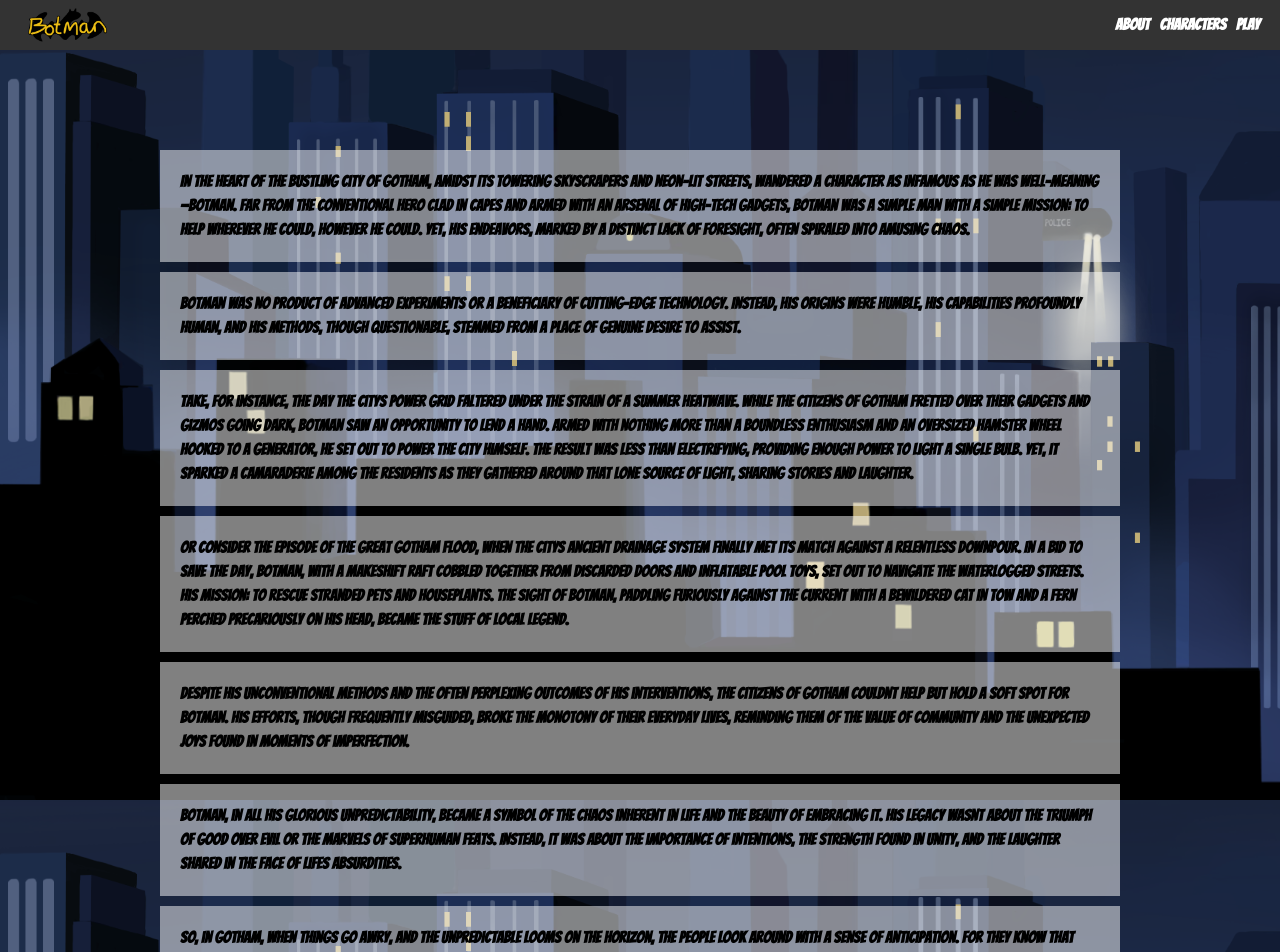
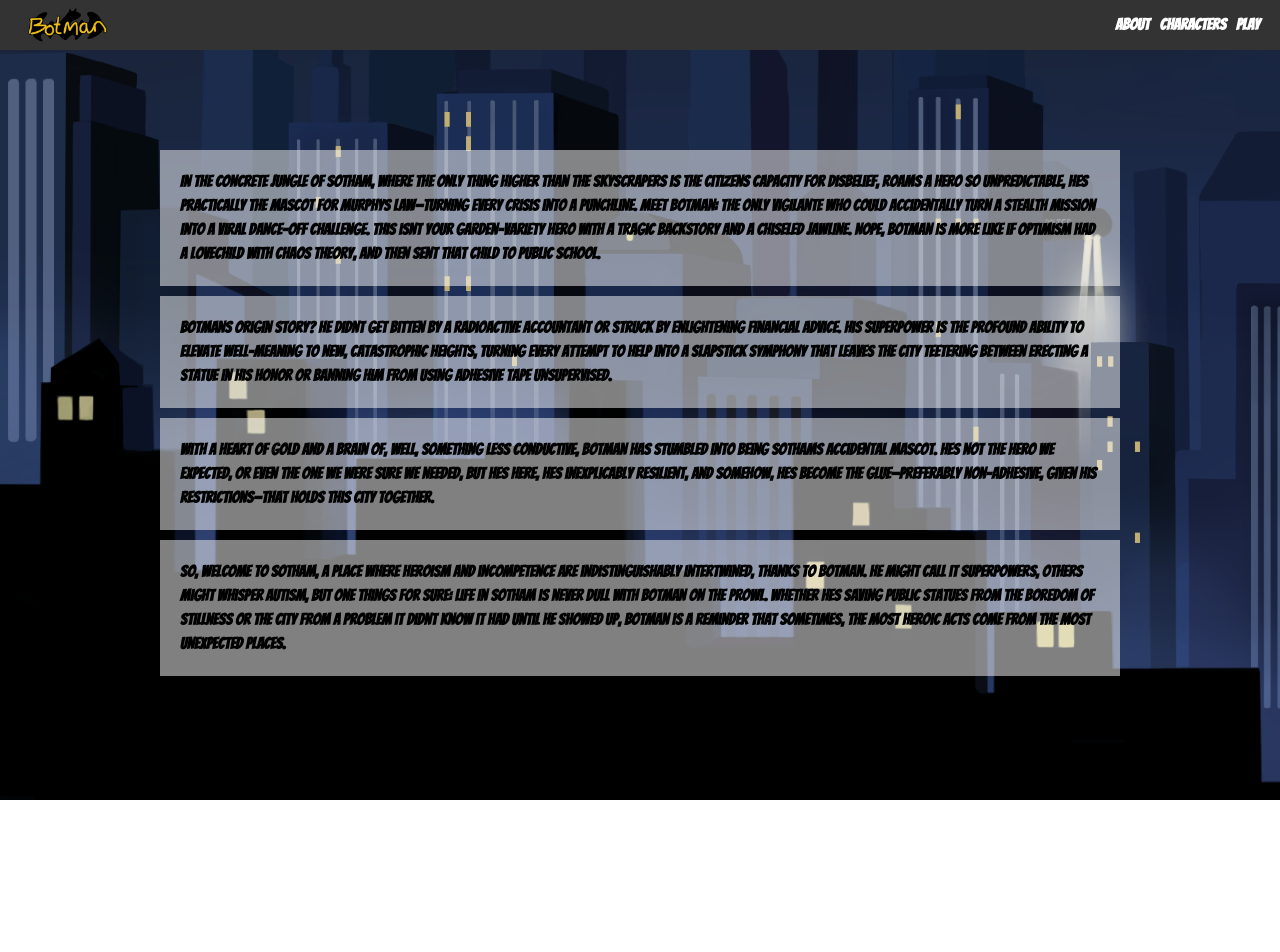
Before and after one commit to 609NFT/botman, a Next.js app: page /about in a window 1280 px wide. Shown: the top 952 px of the page. After the commit the page ends 800 px from the top, so only its background shows below. Built offline with nearby package versions, Linux system fonts and the light colour scheme.

Commit message:
about page

```diff
--- a/pages/about.tsx
+++ b/pages/about.tsx
@@ -12,63 +12,41 @@ export default function About() {
       <Navigation></Navigation>
       <div className="about_div">
         <p className="about_p">
-          In the heart of the bustling city of Gotham, amidst its towering
-          skyscrapers and neon-lit streets, wandered a character as infamous as
-          he was well-meaning—Botman. Far from the conventional hero clad in
-          capes and armed with an arsenal of high-tech gadgets, Botman was a
-          simple man with a simple mission: to help wherever he could, however
-          he could. Yet, his endeavors, marked by a distinct lack of foresight,
-          often spiraled into amusing chaos.
+          In the concrete jungle of Sotham, where the only thing higher than the
+          skyscrapers is the citizens capacity for disbelief, roams a hero so
+          unpredictable, hes practically the mascot for Murphys Law—turning
+          every crisis into a punchline. Meet Botman: the only vigilante who
+          could accidentally turn a stealth mission into a viral dance-off
+          challenge. This isnt your garden-variety hero with a tragic backstory
+          and a chiseled jawline. Nope, Botman is more like if optimism had a
+          lovechild with chaos theory, and then sent that child to public
+          school.
         </p>
         <p className="about_p">
-          Botman was no product of advanced experiments or a beneficiary of
-          cutting-edge technology. Instead, his origins were humble, his
-          capabilities profoundly human, and his methods, though questionable,
-          stemmed from a place of genuine desire to assist.
+          Botmans origin story? He didnt get bitten by a radioactive accountant
+          or struck by enlightening financial advice. His superpower is the
+          profound ability to elevate well-meaning to new, catastrophic heights,
+          turning every attempt to help into a slapstick symphony that leaves
+          the city teetering between erecting a statue in his honor or banning
+          him from using adhesive tape unsupervised.
         </p>
         <p className="about_p">
-          Take, for instance, the day the citys power grid faltered under the
-          strain of a summer heatwave. While the citizens of Gotham fretted over
-          their gadgets and gizmos going dark, Botman saw an opportunity to lend
-          a hand. Armed with nothing more than a boundless enthusiasm and an
-          oversized hamster wheel hooked to a generator, he set out to power the
-          city himself. The result was less than electrifying, providing enough
-          power to light a single bulb. Yet, it sparked a camaraderie among the
-          residents as they gathered around that lone source of light, sharing
-          stories and laughter.
+          With a heart of gold and a brain of, well, something less conductive,
+          Botman has stumbled into being Sothams accidental mascot. Hes not the
+          hero we expected, or even the one we were sure we needed, but hes
+          here, hes inexplicably resilient, and somehow, hes become the
+          glue—preferably non-adhesive, given his restrictions—that holds this
+          city together.
         </p>
         <p className="about_p">
-          Or consider the episode of the great Gotham flood, when the citys
-          ancient drainage system finally met its match against a relentless
-          downpour. In a bid to save the day, Botman, with a makeshift raft
-          cobbled together from discarded doors and inflatable pool toys, set
-          out to navigate the waterlogged streets. His mission: to rescue
-          stranded pets and houseplants. The sight of Botman, paddling furiously
-          against the current with a bewildered cat in tow and a fern perched
-          precariously on his head, became the stuff of local legend.
-        </p>
-        <p className="about_p">
-          Despite his unconventional methods and the often perplexing outcomes
-          of his interventions, the citizens of Gotham couldnt help but hold a
-          soft spot for Botman. His efforts, though frequently misguided, broke
-          the monotony of their everyday lives, reminding them of the value of
-          community and the unexpected joys found in moments of imperfection.
-        </p>
-        <p className="about_p">
-          Botman, in all his glorious unpredictability, became a symbol of the
-          chaos inherent in life and the beauty of embracing it. His legacy
-          wasnt about the triumph of good over evil or the marvels of superhuman
-          feats. Instead, it was about the importance of intentions, the
-          strength found in unity, and the laughter shared in the face of lifes
-          absurdities.
-        </p>
-        <p className="about_p">
-          So, in Gotham, when things go awry, and the unpredictable looms on the
-          horizon, the people look around with a sense of anticipation. For they
-          know that somewhere in the fray, Botman is there, ready to assist in
-          his uniquely chaotic manner. And while they might not know what to
-          expect, theyre sure of one thing: life in Gotham is never dull with
-          Botman around.
+          So, welcome to Sotham, a place where heroism and incompetence are
+          indistinguishably intertwined, thanks to Botman. He might call it
+          superpowers, others might whisper autism, but one things for sure:
+          life in Sotham is never dull with Botman on the prowl. Whether hes
+          saving public statues from the boredom of stillness or the city from a
+          problem it didnt know it had until he showed up, Botman is a reminder
+          that sometimes, the most heroic acts come from the most unexpected
+          places.
         </p>
       </div>
     </div>
```
